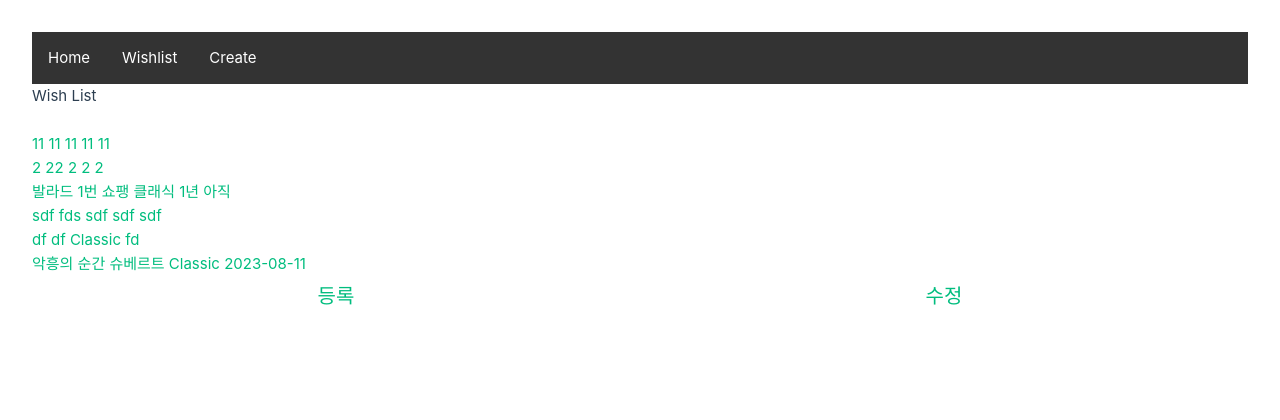
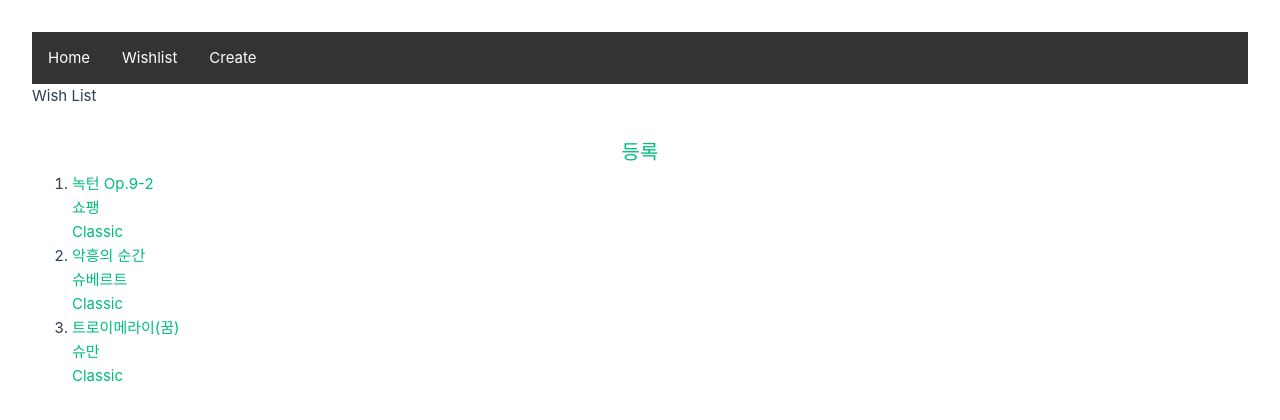
Before and after one commit to BelleHan/piano-mania, a Vue app: page /wishlist in a window 1280 px wide. Shown: the top 420 px of the page. Built offline with nearby package versions, Linux system fonts and the light colour scheme; data requests are answered from the project's data file.

Commit message:
edit list

```diff
--- a/db.json
+++ b/db.json
@@ -1,60 +1,28 @@
 {
   "wishlist": [
     {
-      "musician": "11",
-      "music": "11",
-      "genre": "11",
-      "dueDate": "11",
-      "isRecord": "11",
-      "id": 3
-    },
-    {
-      "musician": "22",
-      "music": "2",
-      "genre": "2",
-      "dueDate": "2",
-      "isRecord": "2",
-      "id": 4
-    },
-    {
       "musician": "쇼팽",
-      "music": "발라드 1번",
-      "genre": "클래식",
-      "dueDate": "1년",
-      "isRecord": "아직",
-      "id": 5
-    },
-    {
-      "musician": "fds",
-      "music": "sdf",
-      "genre": "sdf",
-      "dueDate": "sdf",
-      "isRecord": "sdf",
-      "id": 6
-    },
-    {
-      "musician": "df",
-      "music": "df",
+      "music": "녹턴 Op.9-2",
       "genre": "Classic",
-      "dueDate": "fd",
-      "isRecord": "",
-      "id": 7
+      "dueDate": "2023-10-28",
+      "isRecord": "N",
+      "id": 2
     },
     {
       "musician": "슈베르트",
       "music": "악흥의 순간",
       "genre": "Classic",
-      "dueDate": "2023-08-11",
-      "isRecord": "",
-      "id": 8
+      "dueDate": "2023-08-15",
+      "isRecord": "N",
+      "id": 4
     },
     {
-      "musician": "",
-      "music": "",
-      "genre": "",
-      "dueDate": "",
-      "isRecord": "",
-      "id": 9
+      "musician": "슈만",
+      "music": "트로이메라이(꿈)",
+      "genre": "Classic",
+      "dueDate": "2023-05-09",
+      "isRecord": "Y",
+      "id": 5
     }
   ],
   "genreList": [
--- a/package.json
+++ b/package.json
@@ -12,6 +12,7 @@
   },
   "dependencies": {
     "axios": "^1.4.0",
+    "bootstrap": "^5.3.0",
     "vue": "^3.3.4",
     "vue-router": "^4.2.4"
   },
--- a/src/main.js
+++ b/src/main.js
@@ -1,4 +1,5 @@
 import './assets/main.css'
+import bootstrap from 'bootstrap'
 
 import { createApp } from 'vue'
 import App from './App.vue'
--- a/src/views/WishForm.vue
+++ b/src/views/WishForm.vue
@@ -1,6 +1,6 @@
 <template>
   <div>Wish Create</div>
-  <form @submit="createWish">
+  <form @submit="saveWish">
     <label>음악가</label>
     <input type="text" v-model="wish.musician" /><br />
     <label>곡명</label>
@@ -12,44 +12,64 @@
     <label>완주목표기간</label>
     <input type="date" v-model="wish.dueDate" /><br />
     <label>녹음여부</label>
-    <input type="radio" id="notRecordYet" v-model="wish.isRecord" value="false" checked>
+    <input type="radio" id="notRecordYet" v-model="wish.isRecord" value="N" checked>
     <label for="notRecordYet">Not record yet</label>
-    <input type="radio" id="recorded" v-model="wish.isRecord" value="true">
+    <input type="radio" id="recorded" v-model="wish.isRecord" value="Y">
     <label for="recorded">Recorded</label><br />
-    <button type="submit">등록</button>
+
+    <div v-if="editMode">
+      <button type="submit">수정</button>
+      <button type="button" @click="deleteWish">삭제</button>
+      <button type="button" @click="goList">취소</button>
+    </div>
+    <div v-else>
+      <button type="submit">등록</button>
+      <button type="button" @click="goList">취소</button>
+    </div>
   </form>
 </template>
 
 <script>
 import axios from 'axios'
 import { ref } from 'vue'
-import { useRoute } from 'vue-router'
+import { useRouter, useRoute } from 'vue-router'
 
 export default {
   setup() {
     const route = useRoute();
-
-    console.log(route.params.id);
+    const router = useRouter();
+    let editMode = ref(false);
 
     const wish = ref({
       musician: '',
       music: '',
       genre: '',
       dueDate: '',
-      isRecord: ''
+      isRecord: 'N'
     });
     const genreList = ref({});
 
     const getWish = async () => {
-      await axios.get(`http://localhost:3000/wishlist/${route.params.id}`);
+      const res = await axios.get(`http://localhost:3000/wishlist/${route.params.id}`);
+
+      wish.value = { ...res.data };
+      editMode.value = true;
+
     }
 
-    if (route.params.id != undefined) {
-      getWish();
-      console.log(getWish());
+    if (route.params.id != undefined) getWish();
+
+    const getGenreList = async () => {
+      genreList.value = await axios.get('http://localhost:3000/genreList')
     }
 
-    const createWish = async () => {
+    getGenreList();
+
+    const goList = async () => {
+      router.push('/wishlist');
+    }
+
+    const saveWish = async () => {
 
       const data = {
         musician: wish.value.musician,
@@ -59,21 +79,30 @@ export default {
         isRecord: wish.value.isRecord
       }
 
-      await axios.post('http://localhost:3000/wishlist', data)
+      if (editMode.value) {
+        await axios.put(`http://localhost:3000/wishlist/${route.params.id}`, data);
+        alert('수정되었습니다.');
+      } else {
+        await axios.post('http://localhost:3000/wishlist', data);
+        alert('등록되었습니다.');
+      }
 
     }
 
-    const getGenreList = async () => {
-      genreList.value = await axios.get('http://localhost:3000/genreList')
-      console.log(genreList)
+    const deleteWish = async () => {
+      await axios.delete(`http://localhost:3000/wishlist/${route.params.id}`);
+
+      alert('삭제되었습니다.');
+      goList();
     }
 
-    getGenreList();
-
     return {
+      editMode,
       wish,
       getWish,
-      createWish,
+      goList,
+      saveWish,
+      deleteWish,
       genreList,
       getGenreList
     }
--- a/src/views/Wishlist.vue
+++ b/src/views/Wishlist.vue
@@ -1,6 +1,6 @@
 <template>
     <div>Wish List</div><br />
-    <ul>
+    <!-- <ul>
         <li v-for="wish in  wishlist.data " :key="wish.id">
             <router-link :to="`/wishForm/${wish.id}`">
                 {{ wish.music }}
@@ -10,11 +10,37 @@
                 {{ wish.isRecord }}
             </router-link>
         </li>
-    </ul>
+    </ul> -->
     <div class="links">
         <router-link to="/wishForm">등록</router-link>
-        <router-link to="/wishEdit">수정</router-link>
     </div>
+
+    <ol class="list-group list-group-numbered">
+        <li class="list-group-item d-flex justify-content-between align-items-start" v-for="wish in  wishlist.data"
+            :key="wish.id">
+            <router-link :to="`/wishForm/${wish.id}`">
+                <div class="ms-2 me-auto">
+                    <div class="fw-bold">{{ wish.music }}</div>
+                    {{ wish.musician }}
+                </div>
+                <span class="badge bg-primary rounded-pill">{{ wish.genre }}</span>
+            </router-link>
+        </li>
+        <!-- <li class="list-group-item d-flex justify-content-between align-items-start">
+            <div class="ms-2 me-auto">
+                <div class="fw-bold">Subheading</div>
+                Content for list item
+            </div>
+            <span class="badge bg-primary rounded-pill">14</span>
+        </li>
+        <li class="list-group-item d-flex justify-content-between align-items-start">
+            <div class="ms-2 me-auto">
+                <div class="fw-bold">Subheading</div>
+                Content for list item
+            </div>
+            <span class="badge bg-primary rounded-pill">14</span>
+        </li> -->
+    </ol>
 </template>
 
 <script>
```
Also changed, not shown: 1 other file (tests, documents, lock files or other folders).
